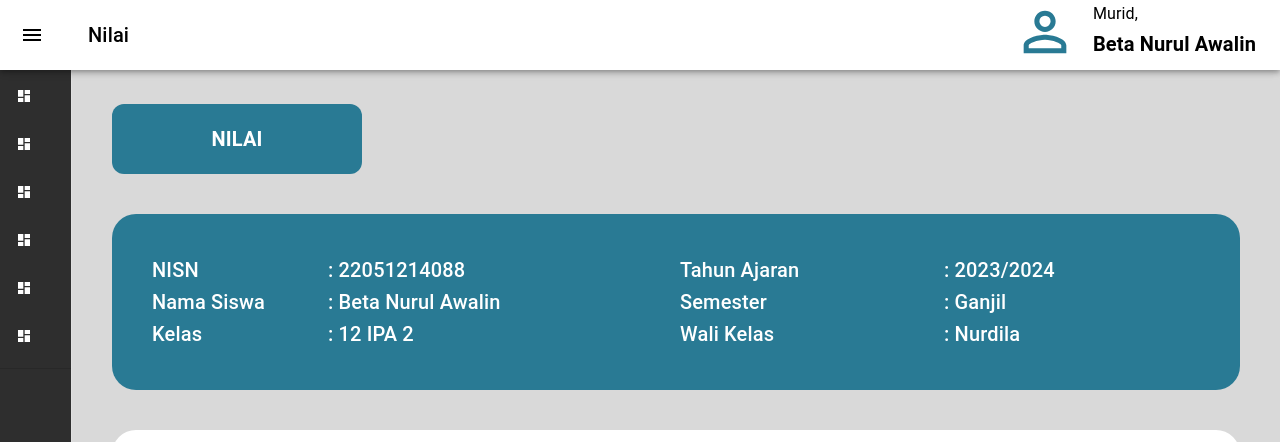
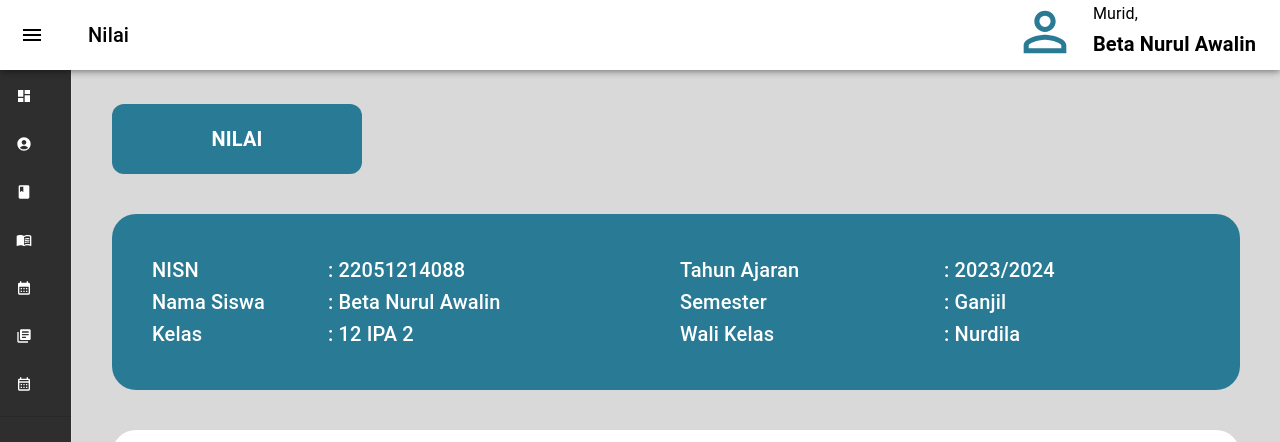
Before and after one commit to KarooDevs/siasat-v1, a Next.js app: page /murid/nilai in a window 1280 px wide. Shown: the top 442 px of the page. Built offline with nearby package versions, Linux system fonts and the light colour scheme.

Commit message:
feat - icon sidebar

```diff
--- a/components/Sidebar/muridListItems.tsx
+++ b/components/Sidebar/muridListItems.tsx
@@ -3,7 +3,15 @@
 import { ListItemButton, ListItemIcon, ListItemText } from "@mui/material";
 import { useRouter } from "next/router";
 import * as React from "react";
-import { MdDashboard } from "react-icons/md";
+import {
+  MdAccountCircle,
+  MdBook,
+  MdCalendarMonth,
+  MdDashboard,
+  MdLibraryBooks,
+  MdMenuBook,
+  MdOutlineCalendarMonth,
+} from "react-icons/md";
 
 export const muridListItems = (
   // const router = useRouter();
@@ -57,7 +65,7 @@ export const muridListItems = (
       }}
     >
       <ListItemIcon>
-        <MdDashboard color="white" />
+        <MdAccountCircle color="white" />
       </ListItemIcon>
       <ListItemText primary="Profile" />
     </ListItemButton>
@@ -69,22 +77,22 @@ export const muridListItems = (
       }}
     >
       <ListItemIcon>
-        <MdDashboard color="white" />
+        <MdBook color="white" />
       </ListItemIcon>
       <ListItemText primary="Mapel" />
     </ListItemButton>
     {/* Rapor */}
-    {/* <ListItemButton
+    <ListItemButton
       href="/murid/rapor"
       sx={{
         ":hover": { backgroundColor: "#297a94" },
       }}
     >
       <ListItemIcon>
-        <MdDashboard color="white" />
+        <MdMenuBook color="white" />
       </ListItemIcon>
       <ListItemText primary="Rapor" />
-    </ListItemButton> */}
+    </ListItemButton>
     {/* Absensi */}
     <ListItemButton
       href="/murid/absensi"
@@ -93,7 +101,7 @@ export const muridListItems = (
       }}
     >
       <ListItemIcon>
-        <MdDashboard color="white" />
+        <MdCalendarMonth color="white" />
       </ListItemIcon>
       <ListItemText primary="Absensi" />
     </ListItemButton>
@@ -105,7 +113,7 @@ export const muridListItems = (
       }}
     >
       <ListItemIcon>
-        <MdDashboard color="white" />
+        <MdLibraryBooks color="white" />
       </ListItemIcon>
       <ListItemText primary="Nilai" />
     </ListItemButton>
@@ -117,7 +125,7 @@ export const muridListItems = (
       }}
     >
       <ListItemIcon>
-        <MdDashboard color="white" />
+        <MdOutlineCalendarMonth color="white" />
       </ListItemIcon>
       <ListItemText primary="Jadwal" />
     </ListItemButton>
```
